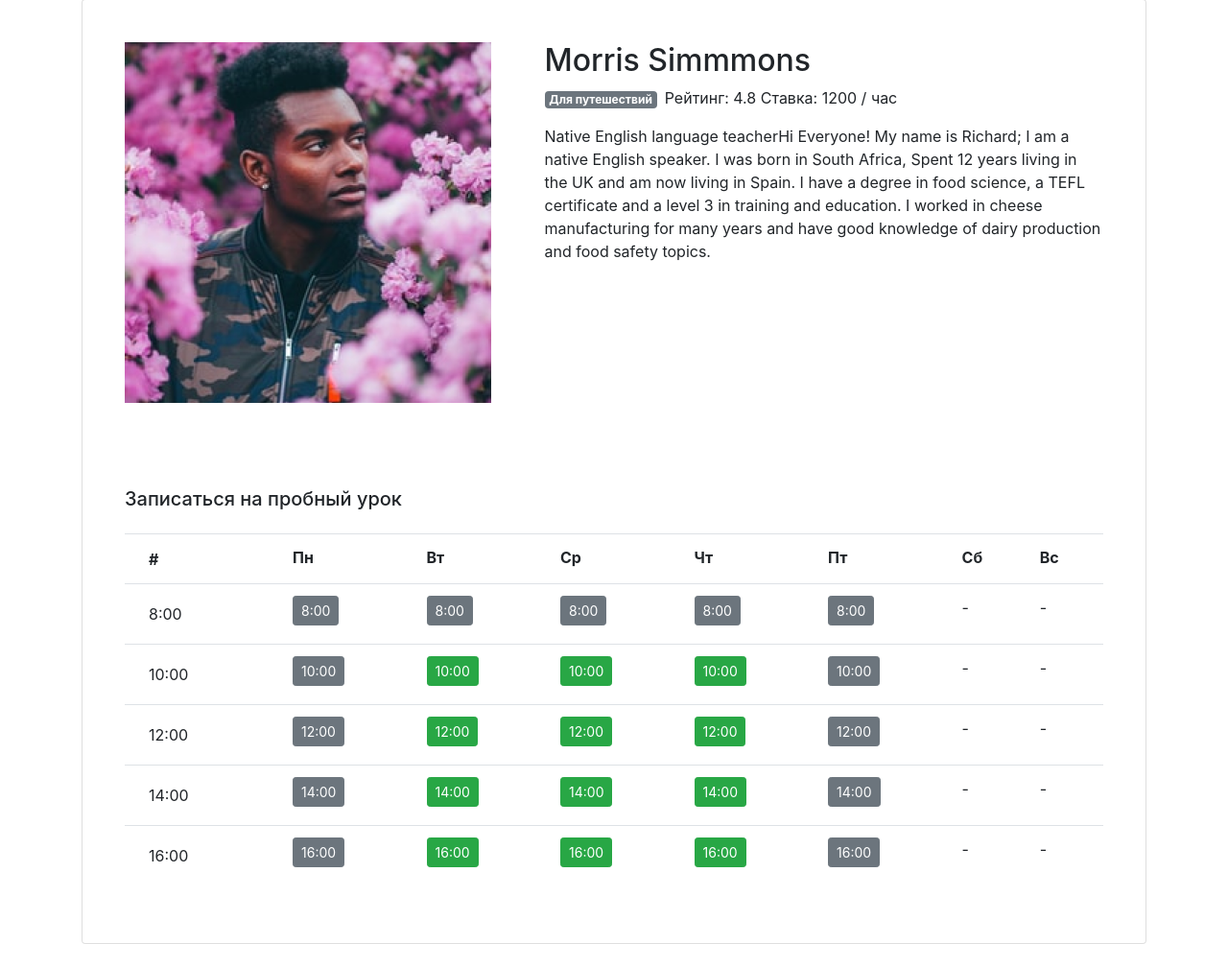
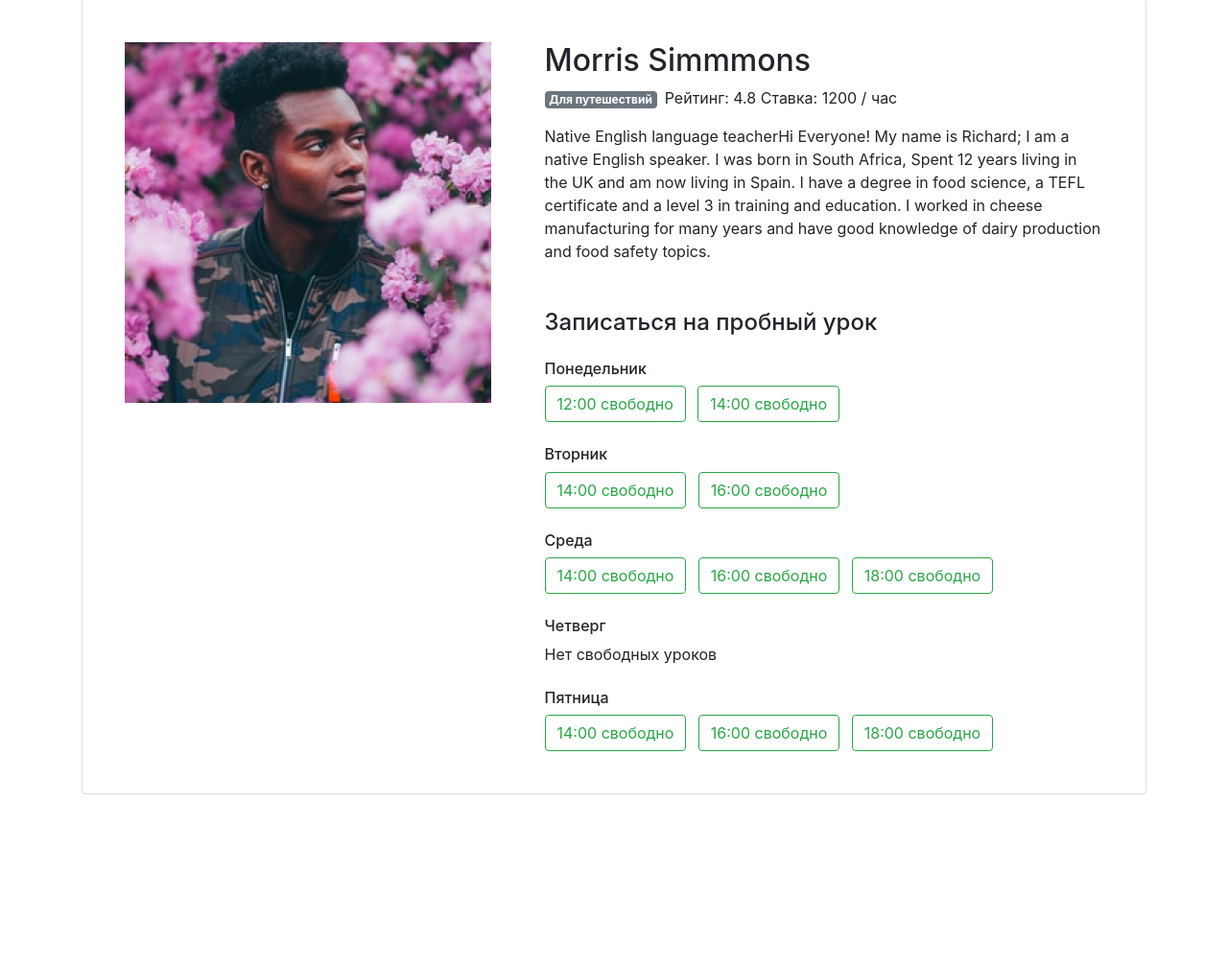
Before and after one commit to kushedow/flask-html, a Python web app: template Project 2/templates/profile.html in a window 1280 px wide. Shown: the part 97-1105 px from the top of the page at 96% size. After the commit the page ends 925 px from the top, so only its background shows below. Run offline with Jinja, Linux system fonts and the light colour scheme; the template is opened without the code that fills it, so the values that code supplies are empty; some libraries are stand-ins or nearby versions.

Commit message:
project2: remove table

```diff
--- a/Project 2/templates/profile.html
+++ b/Project 2/templates/profile.html
@@ -37,77 +37,38 @@
           <div class="col-7">
             <h1 class="h2">Morris Simmmons</h1>
             <p><span class="badge badge-secondary mr-2">Для путешествий </span>Рейтинг: 4.8 Ставка: 1200 / час</p>
-            <p>Native English language teacherHi Everyone! My name is Richard; I am a native English speaker. I was born in South Africa, Spent 12 years living in the UK and am now living in Spain. I have a degree in food science, a TEFL certificate and a level 3 in training and education. I worked in cheese manufacturing for many years and have good knowledge of dairy production and food safety topics.
-            <br> <br>
+            <p>Native English language teacherHi Everyone! My name is Richard; I am a native English speaker. I was born in South Africa, Spent 12 years living in the UK and am now living in Spain. I have a degree in food science, a TEFL certificate and a level 3 in training and education. I worked in cheese manufacturing for many years and have good knowledge of dairy production and food safety topics.</p>
+
+
+
+              <h4 class="mb-4 mt-5">Записаться на пробный урок</h4>
+
+              <h6>Понедельник</h6>
+              <a href="#" class="btn btn-outline-success mr-2">12:00 свободно</a>
+              <a href="#" class="btn btn-outline-success  mr-2">14:00 свободно</a>
+
+              <h6 class="mt-4">Вторник</h6>
+              <a href="#" class="btn btn-outline-success  mr-2">14:00 свободно</a>
+              <a href="#" class="btn btn-outline-success  mr-2">16:00 свободно</a>
+
+              <h6 class="mt-4">Среда</h6>
+              <a href="#" class="btn btn-outline-success  mr-2">14:00 свободно</a>
+              <a href="#" class="btn btn-outline-success  mr-2">16:00 свободно</a>
+              <a href="#" class="btn btn-outline-success  mr-2">18:00 свободно</a>
+
+              <h6 class="mt-4">Четверг</h6>
+
+              <p>Нет свободных уроков</p>
+
+              <h6 class="mt-4">Пятница</h6>
+              <a href="#" class="btn btn-outline-success  mr-2">14:00 свободно</a>
+              <a href="#" class="btn btn-outline-success  mr-2">16:00 свободно</a>
+              <a href="#" class="btn btn-outline-success  mr-2">18:00 свободно</a>
 
           </div>
         </div>
       </div>
-      <div class="card-body m-2 m-md-4">
-        <h2 class="h5 mb-4">Записаться на пробный урок</h2>
-        <table class="table">
-          <tr>
-            <th><span class="btn font-weight-bold py-0">#</span></th>
-            <th>Пн</th>
-            <th>Вт</th>
-            <th>Ср</th>
-            <th>Чт</th>
-            <th>Пт</th>
-            <th>Сб</th>
-            <th>Вс</th>
-          </tr>
-          <tr>
-            <td><span class="btn">8:00</span></td>
-            <td><a href="booking.html" class="btn btn-sm btn-secondary">8:00</a></td>
-            <td><a href="#" class="btn btn-sm btn-secondary">8:00</a></td>
-            <td><a href="#" class="btn btn-sm btn-secondary">8:00</a></td>
-            <td><a href="#" class="btn btn-sm btn-secondary">8:00</a></td>
-            <td><a href="#" class="btn btn-sm btn-secondary">8:00</a></td>
-            <td>-</td>
-            <td>-</td>
-          </tr>
-          <tr>
-            <td><span class="btn">10:00</span></td>
-            <td><a href="#" class="btn btn-sm btn-secondary">10:00</a></td>
-            <td><a href="#" class="btn btn-sm btn-success">10:00</a></td>
-            <td><a href="#" class="btn btn-sm btn-success">10:00</a></td>
-            <td><a href="#" class="btn btn-sm btn-success">10:00</a></td>
-            <td><a href="#" class="btn btn-sm btn-secondary">10:00</a></td>
-            <td>-</td>
-            <td>-</td>
-          </tr>
-          <tr>
-            <td><span class="btn">12:00</span></td>
-            <td><a href="#" class="btn btn-sm btn-secondary">12:00</a></td>
-            <td><a href="#" class="btn btn-sm btn-success">12:00</a></td>
-            <td><a href="#" class="btn btn-sm btn-success">12:00</a></td>
-            <td><a href="#" class="btn btn-sm btn-success">12:00</a></td>
-            <td><a href="#" class="btn btn-sm btn-secondary">12:00</a></td>
-            <td>-</td>
-            <td>-</td>
-          </tr>
-          <tr>
-            <td><span class="btn">14:00</span></td>
-            <td><a href="#" class="btn btn-sm btn-secondary">14:00</a></td>
-            <td><a href="#" class="btn btn-sm btn-success">14:00</a></td>
-            <td><a href="#" class="btn btn-sm btn-success">14:00</a></td>
-            <td><a href="#" class="btn btn-sm btn-success">14:00</a></td>
-            <td><a href="#" class="btn btn-sm btn-secondary">14:00</a></td>
-            <td>-</td>
-            <td>-</td>
-          </tr>
-          <tr>
-            <td><span class="btn">16:00</span></td>
-            <td><a href="#" class="btn btn-sm btn-secondary">16:00</a></td>
-            <td><a href="#" class="btn btn-sm btn-success">16:00</a></td>
-            <td><a href="#" class="btn btn-sm btn-success">16:00</a></td>
-            <td><a href="#" class="btn btn-sm btn-success">16:00</a></td>
-            <td><a href="#" class="btn btn-sm btn-secondary">16:00</a></td>
-            <td>-</td>
-            <td>-</td>
-          </tr>
-        </table>
-      </div>
+
     </div>
   </main>
   <script src="https://code.jquery.com/jquery-3.2.1.slim.min.js" integrity="sha384-KJ3o2DKtIkvYIK3UENzmM7KCkRr/rE9/Qpg6aAZGJwFDMVNA/GpGFF93hXpG5KkN" crossorigin="anonymous"></script>
```
Also changed, not shown: Project 2/templates/booking.html (line endings or trailing spaces).
